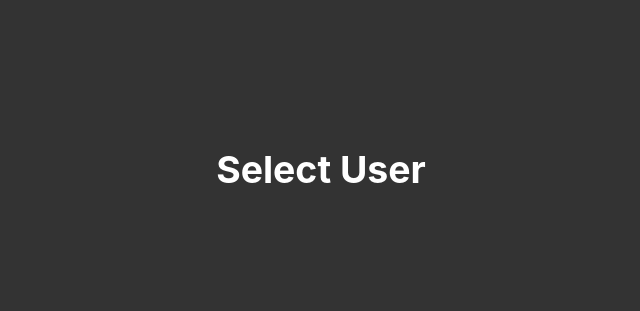
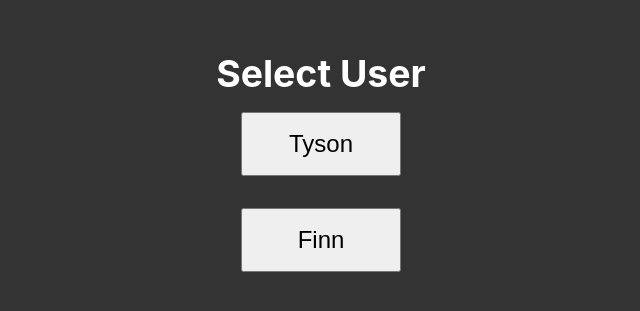
Before and after one commit to matthewjhough/brassy-pwa, a React (Create React App) app: page / in a window 1280 px wide. Shown: the part 231-542 px from the top of the page, without its empty margins (319-959 px from the left). Built offline with nearby package versions, Linux system fonts and the light colour scheme.

Commit message:
pull from mock user context

```diff
--- a/src/Login/Login.jsx
+++ b/src/Login/Login.jsx
@@ -2,10 +2,14 @@ import React from 'react';
 import PropTypes from 'prop-types';
 import styles from './Login.module.scss';
 
+// TODO: Load users from DB, set user to that object
+// TODO: Create actual login that fetches user info
 export function Login({ setUser }) {
 	return (
 		<div className={styles.login}>
 			<h3>Select User</h3>
+			<button onClick={() => setUser({ id: '2' })}>Tyson</button>
+			<button onClick={() => setUser({ id: '1' })}>Finn</button>
 		</div>
 	);
 }
--- a/src/Login/Login.module.scss
+++ b/src/Login/Login.module.scss
@@ -1,10 +1,21 @@
+$big-font: 2rem;
+$med-font: 1.5rem;
+
 .login {
 	display: flex;
 	justify-content: center;
 	align-items: center;
+	flex-direction: column;
 	min-height: 100vmin;
 	background: #333;
 	color: #fff;
 	font-weight: 900;
-	font-size: 2rem;
+	font-size: $big-font;
+
+	button {
+		font-size: $med-font;
+		margin: 1rem 0;
+		padding: 1rem;
+		width: 10rem;
+	}
 }
--- a/src/Message/Message.module.scss
+++ b/src/Message/Message.module.scss
@@ -30,7 +30,7 @@
 
 .content {
 	margin-left: 1rem;
-	background: #f4f4f4;
+	background: #ccc;
 	padding: 1rem;
 	border-radius: 0.5rem;
 }
--- a/src/Message/Messages.jsx
+++ b/src/Message/Messages.jsx
@@ -1,14 +1,15 @@
-import React from 'react';
+import React, { useContext } from 'react';
 import PropTypes from 'prop-types';
 import classnames from 'classnames';
+import { UserContext } from '../User/userContext';
 import styles from './Message.module.scss';
 
-const mockUserId = '1';
 /**
  * <Messages />
  * @param {object} data - array of message objects
  */
 export function Messages({ data }) {
+	const { id: userId } = useContext(UserContext);
 	if (!Array.isArray(data)) return <div>Fetching Messages...</div>;
 
 	return (
@@ -17,7 +18,7 @@ export function Messages({ data }) {
 				<div
 					key={`${JSON.stringify(user)}-${content}`}
 					className={classnames(styles.messageLine, {
-						[styles.reversed]: user.id !== mockUserId,
+						[styles.reversed]: user.id !== userId,
 					})}>
 					<p className={styles.name}>
 						{user.firstName} {user.lastName}
--- a/src/User/User.jsx
+++ b/src/User/User.jsx
@@ -7,7 +7,7 @@ export function User({ children }) {
 	const [user, setUser] = useState();
 
 	if (!user) {
-		return <Login />;
+		return <Login setUser={setUser} />;
 	}
 
 	return <UserProvider value={user}>{children}</UserProvider>;
```
